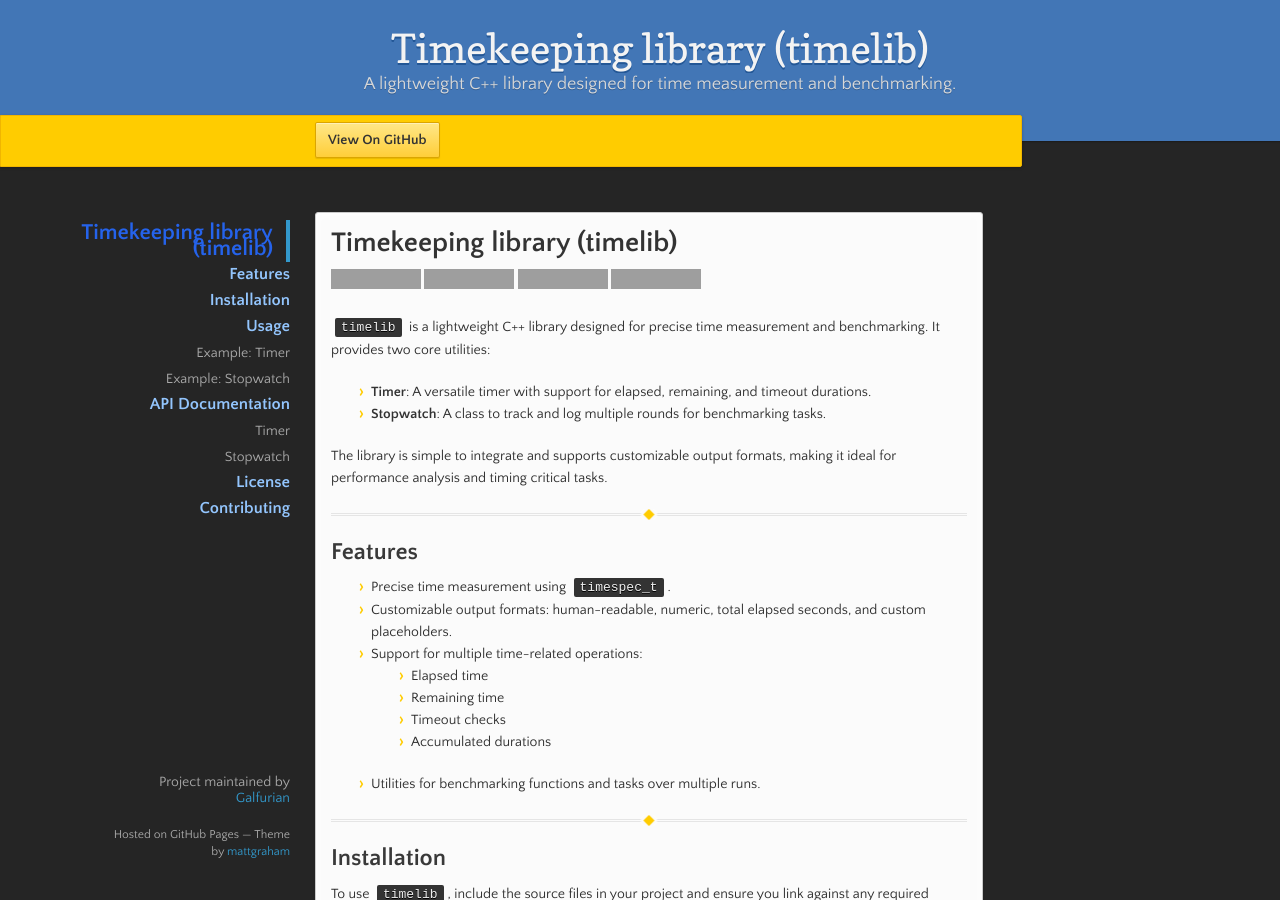
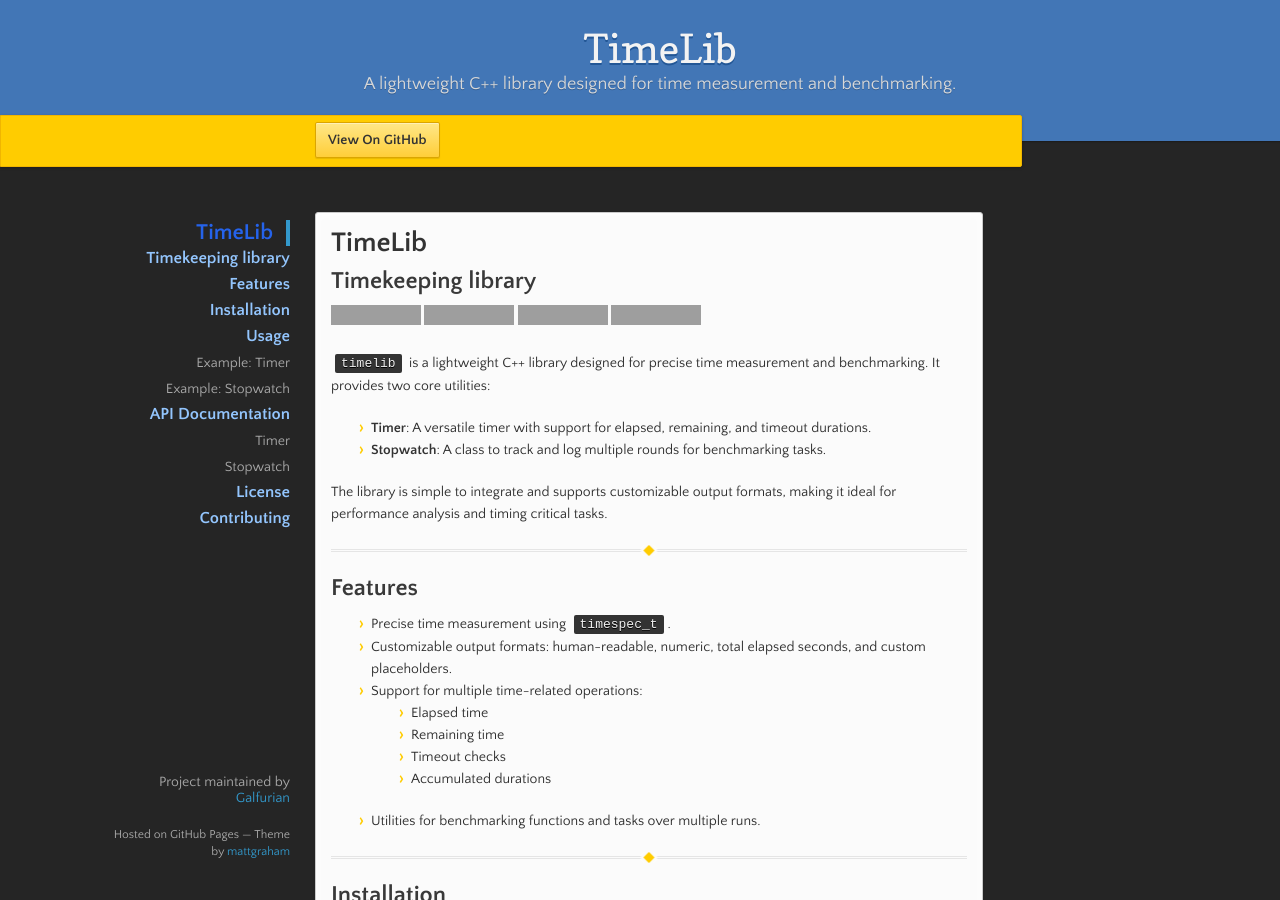
Before and after one commit to Galfurian/timelib, a Jekyll site: the page built from index.md, in a window 1280 px wide and 900 px high, cut to the strip 0-900 px from the top of the window. Built offline with Jekyll 4.4.1, drawn with Linux system fonts in a browser that asks for light colours; our own code applies the rules of GitHub Pages for plain Markdown files; grey boxes are pictures that could not be loaded.

Commit message:
Update gh-pages.

```diff
--- a/index.md
+++ b/index.md
@@ -2,7 +2,9 @@
 layout: default
 ---
 
-# Timekeeping library (timelib)
+# TimeLib
+
+## Timekeeping library
 
 [![Ubuntu](https://github.com/Galfurian/timelib/actions/workflows/ubuntu.yml/badge.svg)](https://github.com/Galfurian/timelib/actions/workflows/ubuntu.yml)
 [![Windows](https://github.com/Galfurian/timelib/actions/workflows/windows.yml/badge.svg)](https://github.com/Galfurian/timelib/actions/workflows/windows.yml)
```
